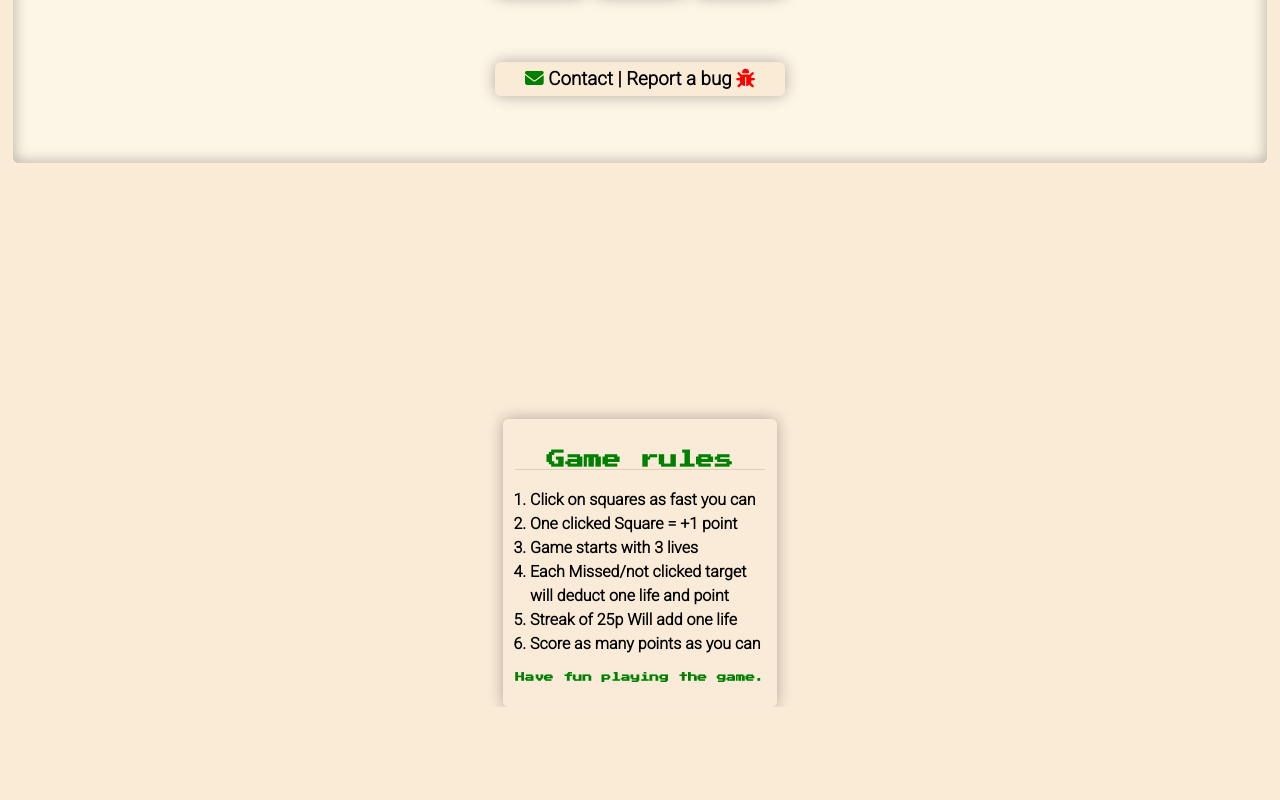
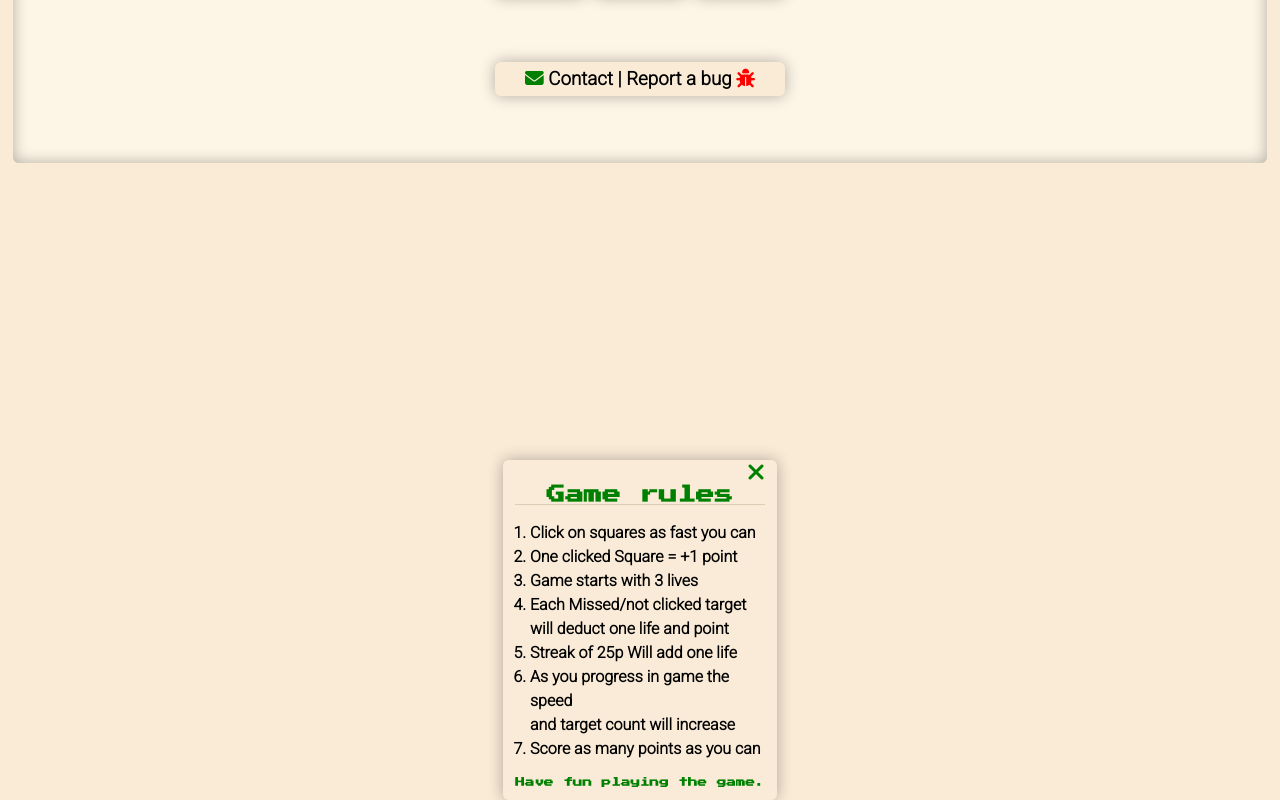
Before and after one commit to Code-Institute-Submissions/Raivis80-MS-2-JavaScript, a plain HTML site: page game.html in a window 1280 px wide. Shown: the part 609-1409 px from the top of the page. Before the commit the page ends 1316 px from the top, so only its background shows below. Drawn offline with Linux system fonts and the light colour scheme.

Commit message:
added Help button | added content to readme

```diff
--- a/assets/css/game.css
+++ b/assets/css/game.css
@@ -419,10 +419,10 @@ html {
     position: absolute;
     bottom: -100%;
     left: 50%;
-    transform: translate(-50%, -50%);
+    transform: translate(-50%, -15%);
     z-index: 3;
     background-color: rgba(250, 235, 215, .9);
-    padding: 12px;
+    padding: 0 12px;
 
 }
 
@@ -434,6 +434,7 @@ p {
 }
 
 .game_help h3 {
+    margin: 0;
     border-bottom: 1px solid rgb(218, 206, 182);
     color: green;
 }
@@ -448,6 +449,13 @@ p {
     color: green;
     text-align: center;
     font-family: 'Press Start 2P', cursive;
+}
+
+#close_i {
+    font-size: 1.5rem;
+    width: 100%;
+    text-align: right;
+    color: green;
 }
 
 @media only screen and (max-width: 500px) {
--- a/assets/js/game.js
+++ b/assets/js/game.js
@@ -57,7 +57,7 @@ helpElement.style.display = 'none'
 function infoPopout() {
 
     const gameHelp = document.getElementById('game_help');
-    if (helpElement.style.display === 'none') {
+
     helpElement.style.display = 'flex';
     gameHelp.style.display = 'block';
     setTimeout(function () {
@@ -66,16 +66,19 @@ function infoPopout() {
         gameHelp.style.transition = 'bottom 1s cubic-bezier(.36,1.27,1,.49)';
         gameHelp.style.bottom = '8%';
     }, 100);
-    } else {
+    document.getElementById('close_i').addEventListener('click', removeI = () => {
         helpElement.style.marginTop = '0px';
         gameHelp.style.bottom = '-100%';
 
         setTimeout(function () {
             helpElement.style.display = 'none';
             gameHelp.style.display = 'none';
+            document.getElementById('close_i').removeEventListener('click', removeI)
         }, 500);
+    });
+
 }
-}
+
 
 //-------------------------------CONTACT PAGE-------------------------------------|
 const contactWindow = document.getElementById('contact_window');
--- a/game.html
+++ b/game.html
@@ -107,11 +107,13 @@
                     <div class="l3"></div>
                 </div>
             </div>
+
             <div class="slide_left">
                 <h3 id="contact_button" class="contact_button buttons">
                     <i style="color: green" class="fas fa-envelope"></i> Contact | Report a bug <i style="color: red"
                         class="fas fa-bug"></i></h3>
             </div>
+
         </div>
 
         <div id="contact_window" class="contact_window">
@@ -151,6 +153,7 @@
         </div>
 
         <div id="game_help" class="border game_help">
+            <i id="close_i" class="fas fa-times"></i>
             <h3>Game rules</h3>
             <ol>
                 <li>Click on squares as fast you can</li>
@@ -159,11 +162,10 @@
                 <li>Each Missed/not clicked target<br>
                     will deduct one life and point</li>
                 <li>Streak of 25p Will add one life</li>
+                <li>As you progress in game the speed<br> and target count will increase</li>
                 <li>Score as many points as you can</li>
             </ol>
             <h4>Have fun playing the game.</h4>
-
-
         </div>
 
     </div>
```
Also changed, not shown: 1 other file. Lines whose indentation alone changed are shown as unchanged.
